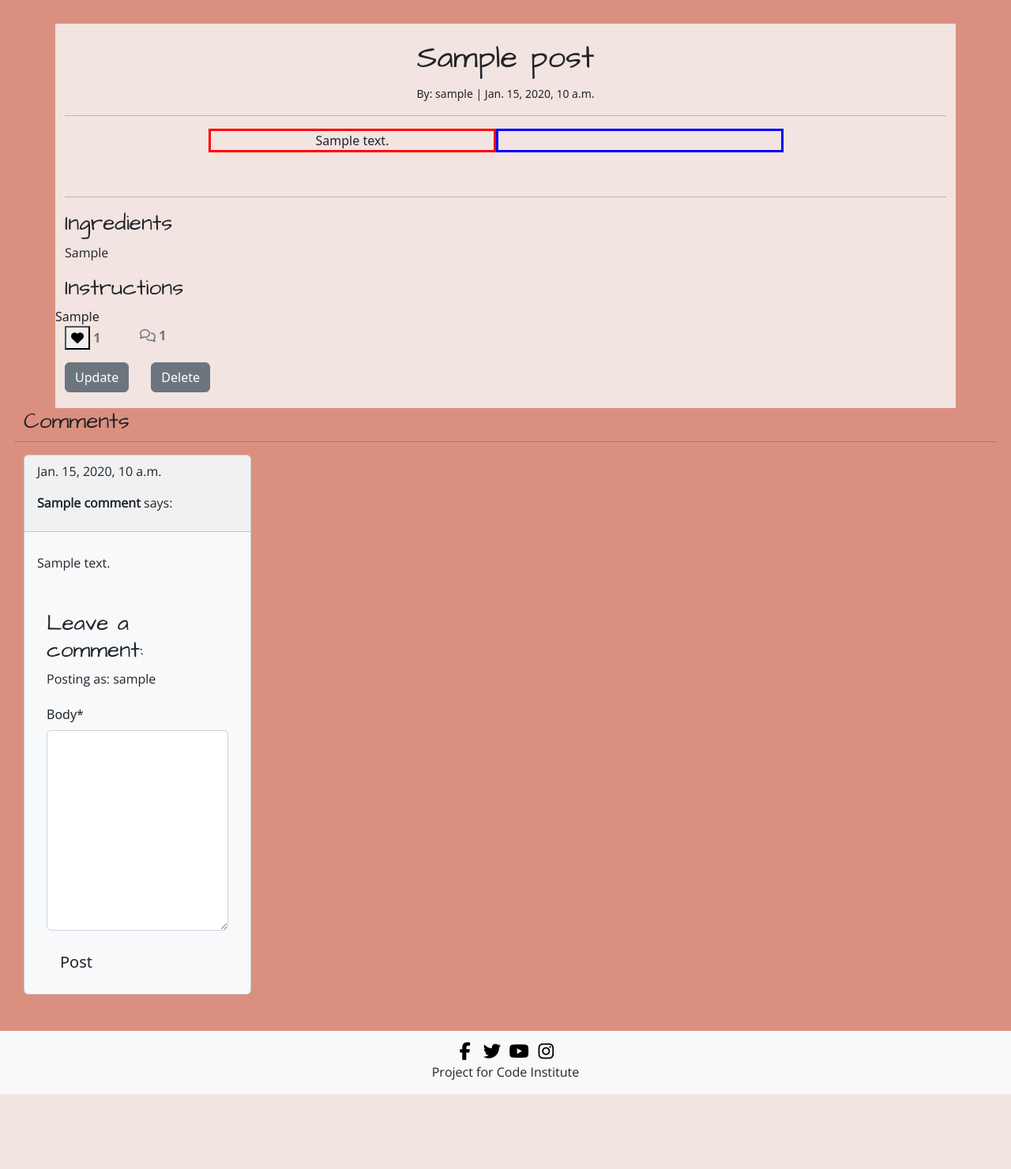
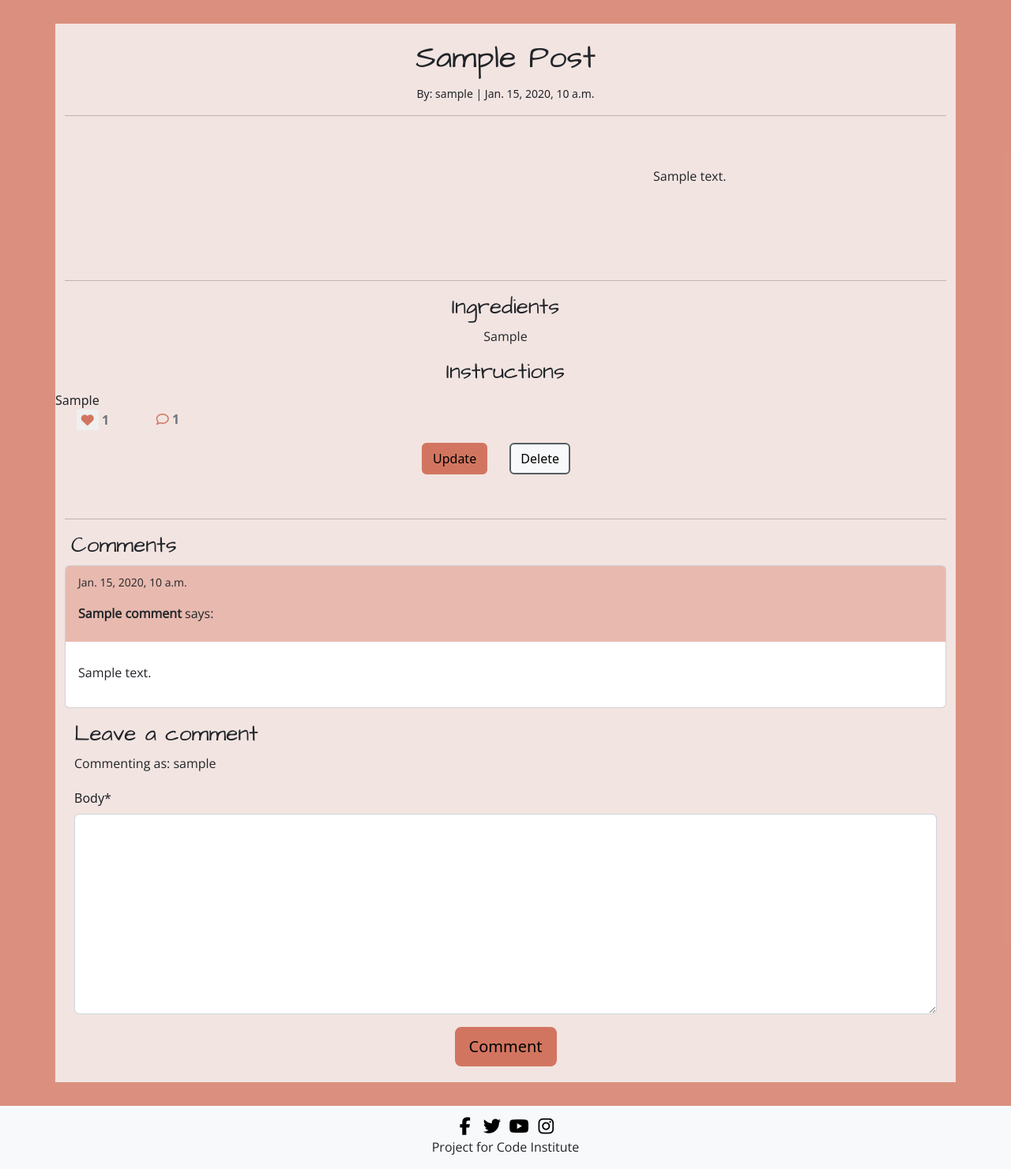
Before and after one commit to iama3191/My-mommy-me-blog, a Django app: a page that uses templates/post_detail.html in a window 1280 px wide. Shown: the part 69-1550 px from the top of the page at 79% size. Before the commit the page ends 1455 px from the top, so only its background shows below. Run offline with Django 3.2, Linux system fonts and the light colour scheme; a user stored in the database is signed in; tables that the repository leaves empty hold one stand-in row (values such as "Sample post"); some libraries are stand-ins or nearby versions.

Commit message:
Modify style to the post_detail template: Add the color-scheme and add alignment

```diff
--- a/static/css/style.css
+++ b/static/css/style.css
@@ -124,16 +124,85 @@ footer p {
 /* Recipe's details section */
 
 .recipe-container,
-.preparation-container {
+.preparation-container,
+.comments-container {
     background-color: rgb(248, 249, 250, 0.8);
     padding-top: 20px;
     padding-bottom: 20px;
 }
 
+.recipe-summary {
+    display: flex;
+    align-items: center;
+    justify-content: center
+}
+
 .recipe-detail-desc {
-    border: 3px solid red;
+    padding-left: 20px;
+    word-wrap: break-word;
+    white-space: pre-wrap;
+    word-break: break-word;
+}
+
+.recipe-detail-img img {
+    max-width: 100%
 }
 
 .recipe-detail-img {
-    border: 3px solid blue;
+    flex-basis: 40%;
 }
+
+.post-title {
+    text-transform: capitalize;
+}
+
+.btn-like,
+i .fa-solid,
+i .fa-regular,
+.fa-comment {
+    border: none;
+    color: #D27560;
+}
+
+.update,
+.comment-btn {
+    background-color: #D27560;
+    color: #000;
+    border: 2px solid #D27560;
+}
+
+.delete {
+    border: 2px solid #565e64;
+    background-color: rgb(248, 249, 250);
+    color: #000;
+}
+
+.update:hover,
+.comment-btn{
+    --bs-btn-hover-color: #000;
+    --bs-btn-hover-bg: rgb(248, 249, 250);
+}
+
+.delete:hover {
+    --bs-btn-hover-color: #000;
+    --bs-btn-hover-bg: #D27560;
+    --bs-btn-hover-border-color: #d27560;
+}
+
+/* Comments Section */
+
+.comment-posted {
+    background-color: rgb(210, 117, 96, 0.5);
+    border-bottom: none;
+}
+
+.comment-author {
+    font-size: 1em;
+    font-weight: 600;
+}
+
+.form-control:focus {
+    border-color: rgb(210, 117, 96, 0.5);
+    outline: 0;
+    box-shadow: 0 0 0 0.25rem rgb(210, 117, 96, 0.5);
+}
--- a/templates/index.html
+++ b/templates/index.html
@@ -36,10 +36,10 @@
                 </div>
                 <hr>
                 {% if post.updated_on %}
-                  <p class="card-text"><small class="text-muted">{{ post.updated_on }} <i class="far fa-heart right mx-auto"></i> {{ post.number_of_likes }}</small>
+                  <p class="card-text"><small class="text-muted">{{ post.updated_on }} <i class="fa-regular fa-heart right mx-auto"></i> {{ post.number_of_likes }}</small>
                   </p>
                 {% else %}
-                  <p class="card-text"><small class="text-muted">{{ post.created_on }} <i class="far fa-heart right mx-auto"></i> {{ post.number_of_likes }}</small>
+                  <p class="card-text"><small class="text-muted">{{ post.created_on }} <i class="fa-regular fa-heart right mx-auto"></i> {{ post.number_of_likes }}</small>
                   </p>
                 {% endif %}
               </div>
--- a/templates/post_detail.html
+++ b/templates/post_detail.html
@@ -8,27 +8,24 @@
 {% endblock %}
 
 <!-- Recipe Details -->
-<div class="container  recipe-container text-center">
+<div class="container recipe-container text-center">
   <h1 class="post-title">{{ post.title }}</h1>
   <small>By: {{ post.author }} | {{ post.created_on }}</small>
   <hr>
-    <div class="row g-0">
-        <div class="row justify-content-center">
-            <div class="col-4 recipe-detail-desc">
-              {{ post.description }}
-            </div>
-            <div class="col-4 recipe-detail-img">
+  <div class="recipe-summary">
+    <div class="recipe-detail-img">
       {% if "placeholder" in post.featured_image.url %}
         <img src="https://res.cloudinary.com/irecloudpractice/image/upload/v1663061761/placeholder-img_zkcm8c.jpg" width="100%">
       {% else %}
         <img src="{{ post.featured_image.url }}" width="100%">
       {% endif %}
     </div>
+    <div class="recipe-detail-desc">
+      <p>{{ post.description }}</p>
     </div>
   </div>
 </div>
-
-<div class="container preparation-container">
+<div class="container preparation-container text-center">
   <hr>
   <div class="row">
     <h3>Ingredients</h3>
@@ -45,23 +42,23 @@
             {% csrf_token %}
             {% if liked %}
               <button type="submit" value="{{ post.slug }}" class="btn-like" name="blogspot_id">
-              <i class="fas fa-heart"></i>
+                <i class="fa-solid fa-heart"></i>
               </button>
             {% else %}
               <button type="submit" value="{{ post.slug }}" class="btn-like" name="blogspot_id">
-              <i class="far fa-heart"></i>
+                <i class="fa-regular fa-heart"></i>
               </button>
             {% endif %}
           </form>
         {% else %}
-        <span class="text-secondary"><i class="far fa-heart"></i></span>
+          <span class="text-secondary"><i class="fa-regular fa-heart"></i></span>
         {% endif %}
         <span class="text-secondary">{{ post.number_of_likes }}</span>
       </strong>
   </div>
   <div class="col-1">
       {% with comments.count as total_comments %}
-      <strong class="text-secondary"><i class="far fa-comments"></i>
+      <strong class="text-secondary"><i class="fa-regular fa-comment"></i>
           {{ total_comments }}</strong>
       {% endwith %}
   </div>
@@ -73,20 +70,19 @@
   {% endif %}
   </div>
 </div>
-<div class="row">
-  <h3>Comments</h3><hr>
-</div>
-<div class="card text-dark bg-light mb-3" style="max-width: 18rem;">
+<div class="container comments-container">
+  <hr><h3 class="mx-2">Comments</h3>
+  <div class="card mb-3 comment-card">
     {% for comment in comments %}
-  <div class="card-header">
-    <p class="comment-date">{{ comment.created_on }}</p>
-    <p ><strong>{{ comment.name }}</strong> says:</p>
+    <div class="card-header comment-posted">
+      <p class="comment-date"><small>{{ comment.created_on }}</small></p>
+      <p><strong class="comment-author">{{ comment.name }}</strong> says:</p>
     </div>
     <div class="card-body">
       <p class="card-text">{{ comment.body | linebreaks }}</p>
     </div>
     {% endfor %}
-
+  </div>
   <div class="container">
     <div class="card-body">
       {% if commented %}
@@ -94,17 +90,19 @@
         </div>
       {% else %}
         {% if user.is_authenticated %}
-
-      <h3>Leave a comment:</h3>
-      <p>Posting as: {{ user.username }}</p>
+          <h3>Leave a comment</h3>
+          <p>Commenting as: {{ user.username }}</p>
           <form method="post" style="margin-top: 1.3em;">
             {{ comment_form | crispy }}
             {% csrf_token %}
-        <button type="submit" class="btn btn-signup btn-lg">Post</button>
+            <div class="text-center">
+              <button type="submit" class="btn btn-secondary btn-lg comment-btn">Comment</button>
+            </div>
           </form>
         {% endif %}
       {% endif %}
     </div>
   </div>
+</div>
 
 {% endblock content %}
```
Lines whose indentation alone changed are shown as unchanged.
